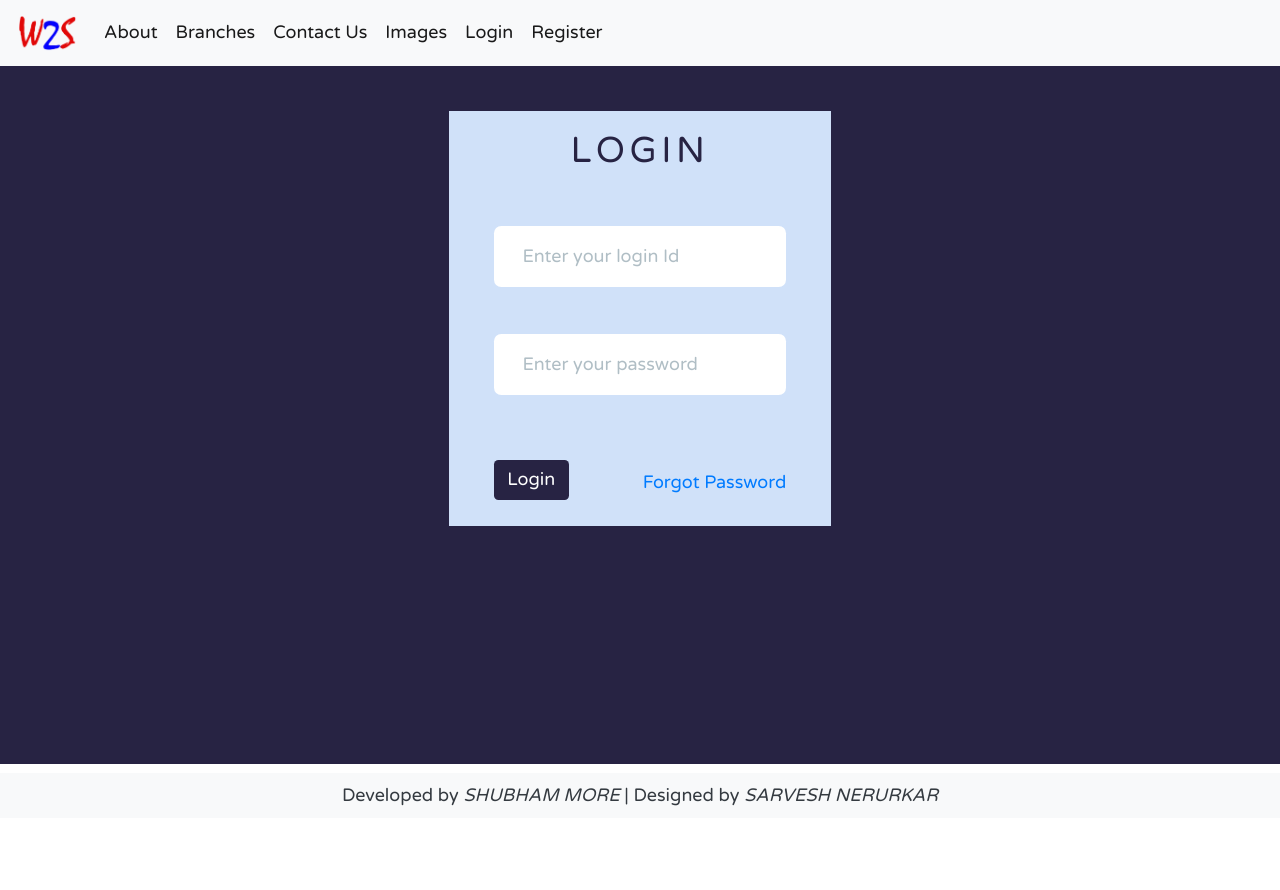
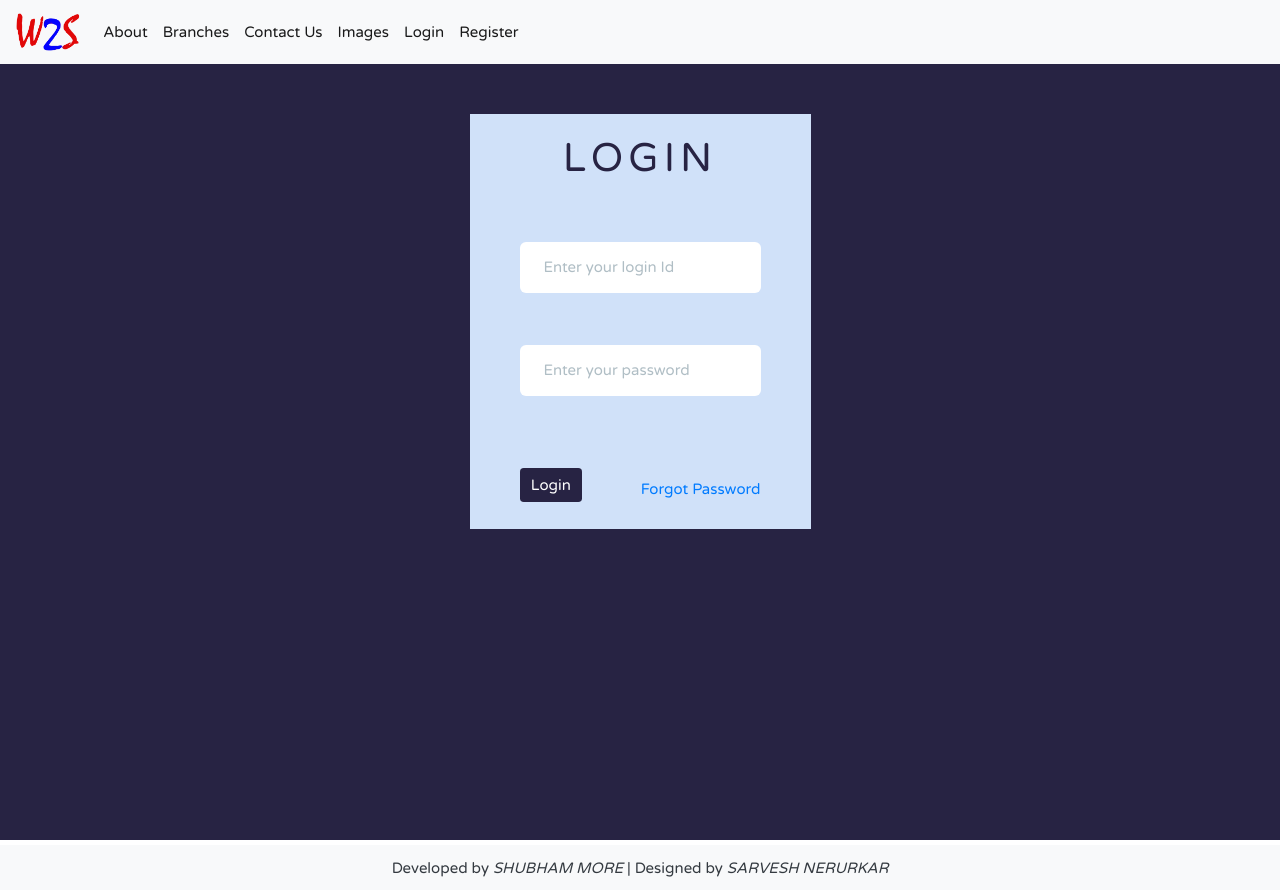
Before and after one commit to ShubhamMore/way2success, an Angular app: page /#/login in a window 1280 px wide. Before the commit the page ends 818 px from the top, so only its background shows below. Built offline with nearby package versions, Linux system fonts and the light colour scheme.

Commit message:
way2success

```diff
--- a/src/app/content/content-branch/content-branch.component.html
+++ b/src/app/content/content-branch/content-branch.component.html
@@ -1,7 +1,7 @@
 <app-loading-spinner *ngIf="loading"></app-loading-spinner>
 
 <div *ngIf="!loading">
-  <div class="brachbox row mt-2">
+  <div class="brachbox row">
     <div class="col-12 mx-auto">
       <h3>Our Branches</h3>
       <div class="row mb-3" *ngFor="let branch of branches">
--- a/src/app/dashboard/dashboard.component.html
+++ b/src/app/dashboard/dashboard.component.html
@@ -1,7 +1,7 @@
 <app-loading-spinner *ngIf="loading"></app-loading-spinner>
 
 <div class="container" *ngIf="!loading">
-  <div class="row">
+  <div class="row mt-3 mb-3">
     <div class="col-12">
       <div class="row">
         <div class="col-12 mx-auto">
@@ -12,7 +12,7 @@
               </span>
               <span class="badge" *ngIf="dashboard.enquiries > 0">
                 <span class="enquiries">
-                  {{dashboard.enquiries}}
+                  <h6>{{dashboard.enquiries}}</h6>
                 </span>
               </span>
             </a>
--- a/src/app/footer/footer.component.html
+++ b/src/app/footer/footer.component.html
@@ -1,4 +1,4 @@
-<div class="row py-1 bg-light">
+<div class="row py-2 bg-light">
     <div class="col-12">
         <div class="container">
             <p class="m-1 text-center text-dark">Developed by <strong><em>SHUBHAM MORE</em></strong> | Designed by <strong><em>SARVESH NERURKAR</em></strong></p>
--- a/src/styles.css
+++ b/src/styles.css
@@ -15,7 +15,7 @@ html, body {
   color:#555;
   font-family: 'Varela Round', sans-serif;
   font-weight: 300;
-  font-size: 20px;
+  font-size: 15px;
   text-rendering: optimizeLegibility;
   overflow-x: hidden;
 }
@@ -23,8 +23,8 @@ html, body {
 body {
     position: relative;
     min-height: 100vh;
-    padding-bottom: 60px;
-    zoom:90%;
+    padding-bottom: 50px;
+    /* zoom:90%; */
 }
 
 .input-error, .form-error {
```
